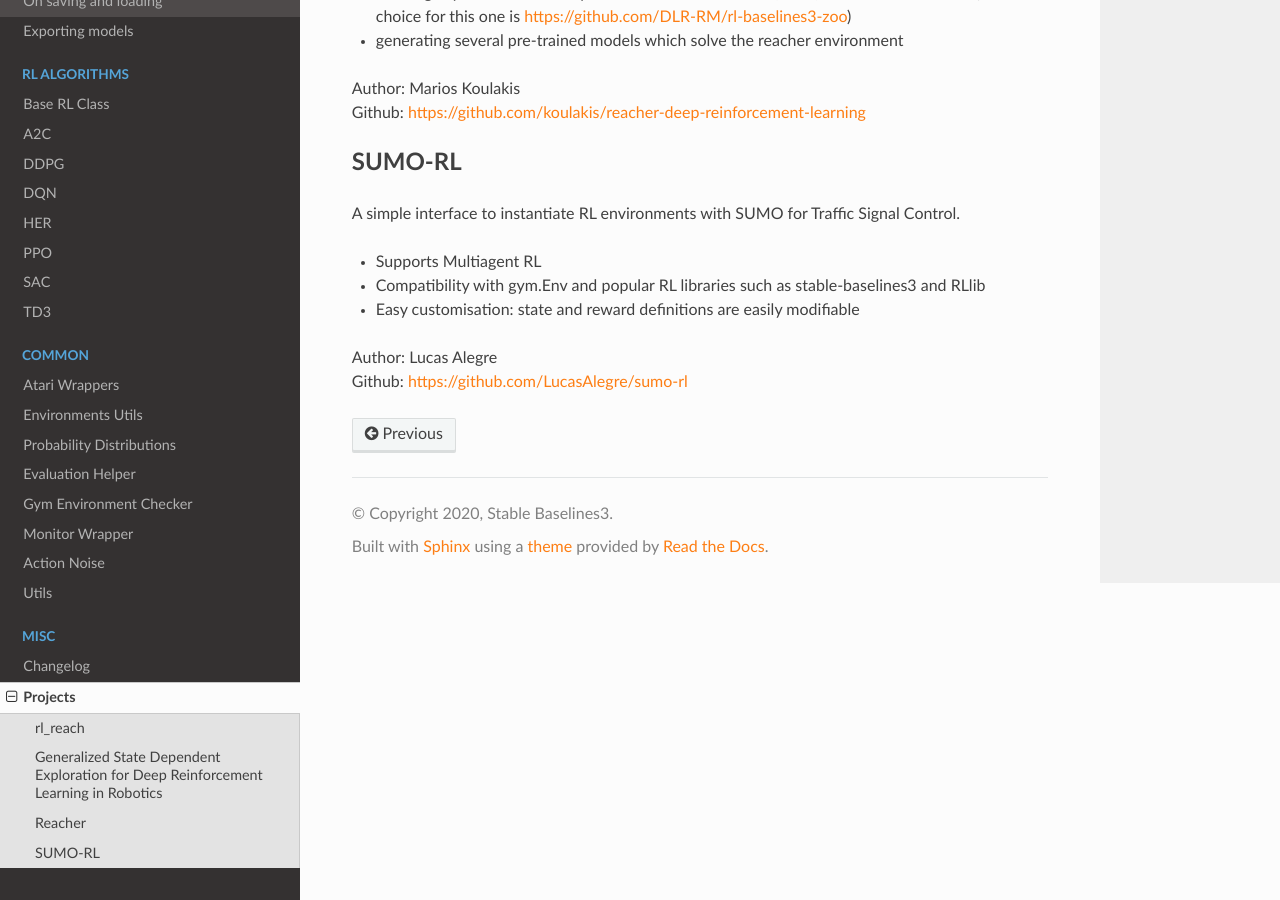
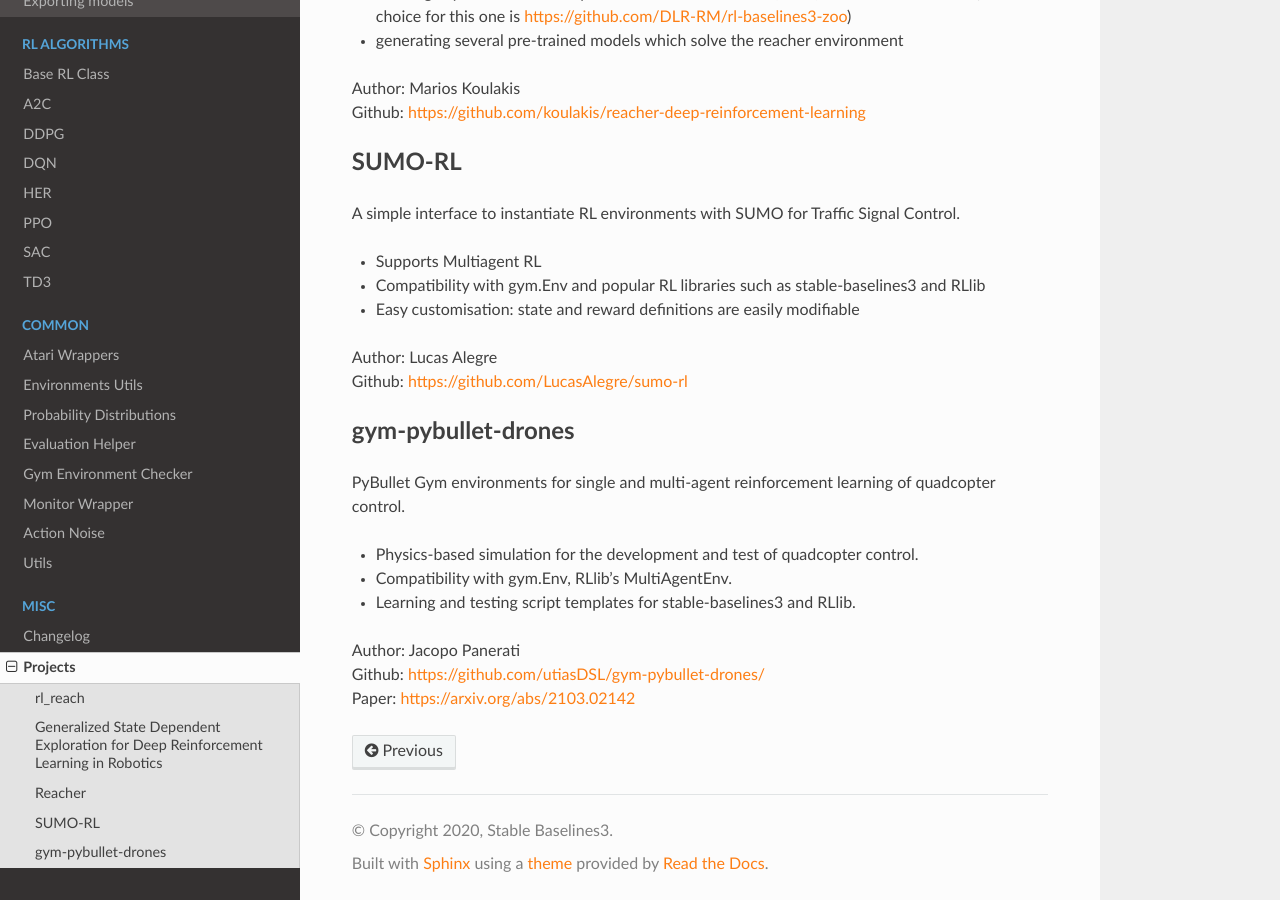
Before and after one commit to DLR-RM/stable-baselines3, a Sphinx documentation site: the page built from docs/misc/projects.rst, in a window 1280 px wide and 900 px high, scrolled down 892 px. Built offline with Sphinx 7.4.7 and the Read the Docs theme 2.0.0, drawn with Linux system fonts in a browser that asks for light colours; pages that are not in the unit, such as notebooks, are missing from menus.

Commit message:
Update projects.rst
Added gym-pybullet-drones

```diff
--- a/docs/misc/projects.rst
+++ b/docs/misc/projects.rst
@@ -57,3 +57,15 @@
 
 | Author: Lucas Alegre
 | Github: https://github.com/LucasAlegre/sumo-rl
+
+gym-pybullet-drones
+-------
+PyBullet Gym environments for single and multi-agent reinforcement learning of quadcopter control.
+
+- Physics-based simulation for the development and test of quadcopter control.
+- Compatibility with gym.Env, RLlib's MultiAgentEnv.
+- Learning and testing script templates for stable-baselines3 and RLlib.
+
+| Author: Jacopo Panerati
+| Github: https://github.com/utiasDSL/gym-pybullet-drones/
+| Paper: https://arxiv.org/abs/2103.02142
```
